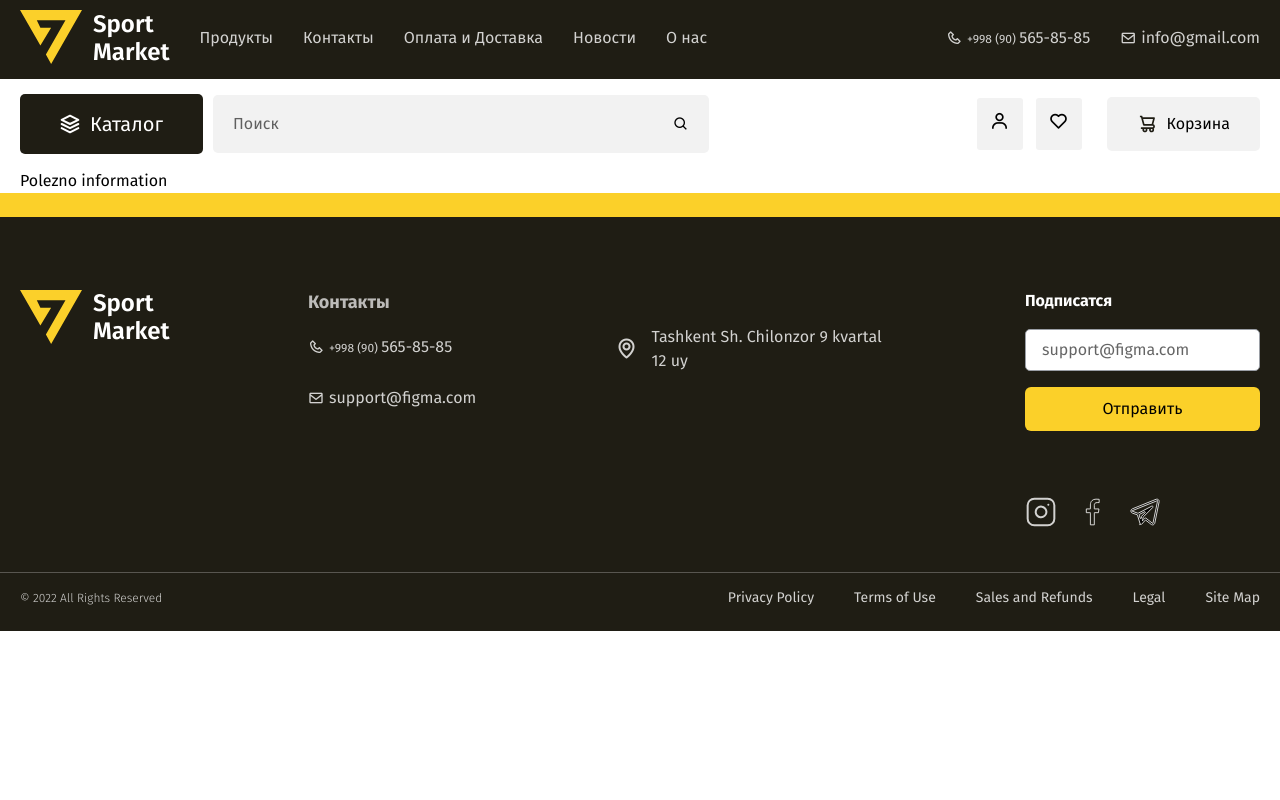
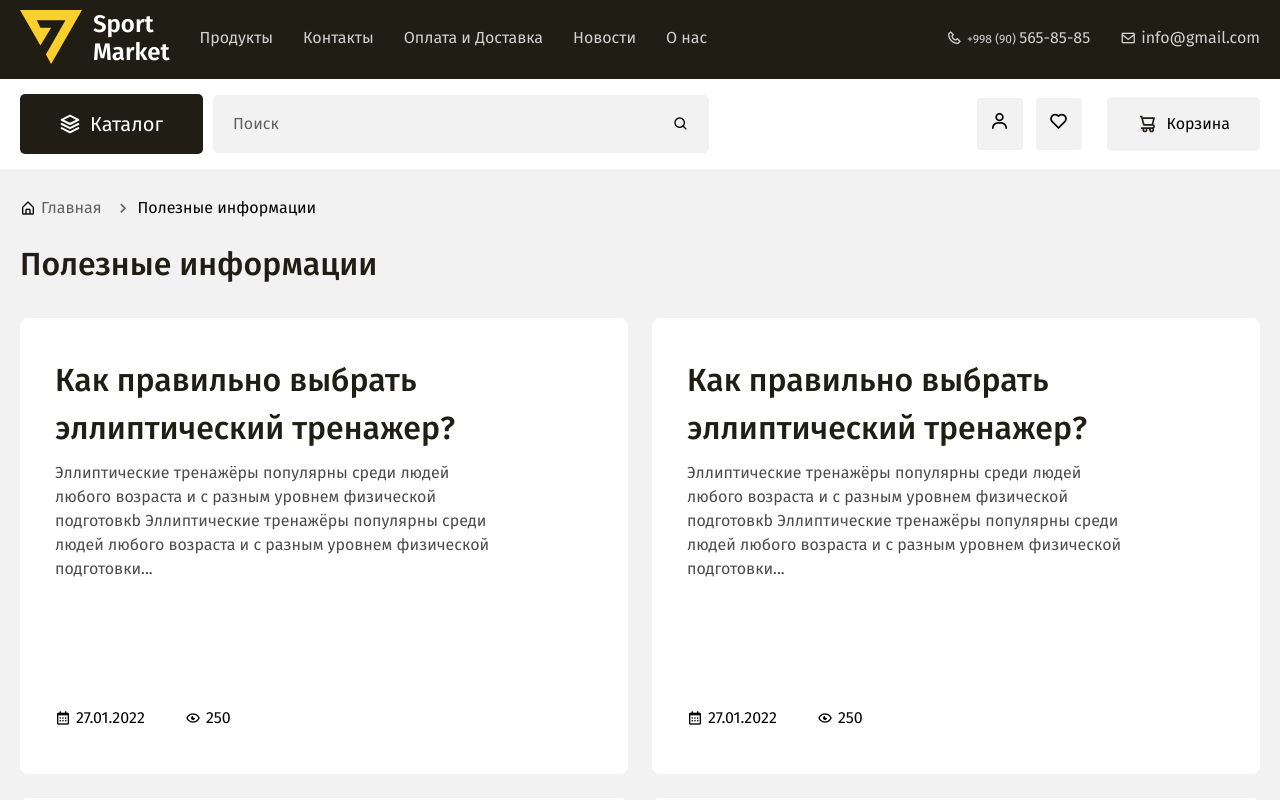
Before and after one commit to ziyodyakubov/SPORT-MARKET, a Next.js app: page /info in a window 1280 px wide. Shown: the top 800 px of the page. Built offline with nearby package versions, Linux system fonts and the light colour scheme.

Commit message:
product and info page ended

```diff
--- a/app/info/page.jsx
+++ b/app/info/page.jsx
@@ -1,10 +1,127 @@
+import HomePageNavButton from "@/components/UI/HomePageNavButton";
+import { AksiyaButsa,AksiyaGantel,AksiyaSportivka,AksiyaSumka } from "@/png";
+import { AksiyaLenta,Add } from "@/svg";
+import Image from "next/image";
 
 const page = () => {
-  return (
-    <div className="container">
-      <h1>Polezno information</h1>
-    </div>
-  )
-}
 
-export default page
+    const info = [{
+        title: "Как правильно выбрать эллиптический тренажер?",
+        desc: "Эллиптические тренажёры популярны среди людей любого возраста и с разным уровнем физической подготовкb Эллиптические тренажёры популярны среди людей любого возраста и с разным уровнем физической подготовки...",
+        data: "27.01.2022",
+        count: 250
+    }, {
+        title: "Как правильно выбрать эллиптический тренажер?",
+        desc: "Эллиптические тренажёры популярны среди людей любого возраста и с разным уровнем физической подготовкb Эллиптические тренажёры популярны среди людей любого возраста и с разным уровнем физической подготовки...",
+        data: "27.01.2022",
+        count: 250
+    }, {
+        title: "Как правильно выбрать эллиптический тренажер?",
+        desc: "Эллиптические тренажёры популярны среди людей любого возраста и с разным уровнем физической подготовкb Эллиптические тренажёры популярны среди людей любого возраста и с разным уровнем физической подготовки...",
+        data: "27.01.2022",
+        count: 250
+    }, {
+        title: "Как правильно выбрать эллиптический тренажер?",
+        desc: "Эллиптические тренажёры популярны среди людей любого возраста и с разным уровнем физической подготовкb Эллиптические тренажёры популярны среди людей любого возраста и с разным уровнем физической подготовки...",
+        data: "27.01.2022",
+        count: 250
+    }, {
+        title: "Как правильно выбрать эллиптический тренажер?",
+        desc: "Эллиптические тренажёры популярны среди людей любого возраста и с разным уровнем физической подготовкb Эллиптические тренажёры популярны среди людей любого возраста и с разным уровнем физической подготовки...",
+        data: "27.01.2022",
+        count: 250
+    }, {
+        title: "Как правильно выбрать эллиптический тренажер?",
+        desc: "Эллиптические тренажёры популярны среди людей любого возраста и с разным уровнем физической подготовкb Эллиптические тренажёры популярны среди людей любого возраста и с разным уровнем физической подготовки...",
+        data: "27.01.2022",
+        count: 250
+    }, {
+        title: "Как правильно выбрать эллиптический тренажер?",
+        desc: "Эллиптические тренажёры популярны среди людей любого возраста и с разным уровнем физической подготовкb Эллиптические тренажёры популярны среди людей любого возраста и с разным уровнем физической подготовки...",
+        data: "27.01.2022",
+        count: 250
+    }, {
+        title: "Как правильно выбрать эллиптический тренажер?",
+        desc: "Эллиптические тренажёры популярны среди людей любого возраста и с разным уровнем физической подготовкb Эллиптические тренажёры популярны среди людей любого возраста и с разным уровнем физической подготовки...",
+        data: "27.01.2022",
+        count: 250
+    }]
+
+    const images = [AksiyaButsa, AksiyaGantel, AksiyaSportivka, AksiyaSumka]
+    return (
+        <div className="bg-[#F2F2F2] pt-[27px] pb-[80px]">
+            <div className="container">
+                <div className="flex items-center gap-[11px] mb-[20px]">
+                    <HomePageNavButton />
+
+                    <div className="flex items-center gap-[5px]">
+                        <i className="bx text-[20px] text-[#000] opacity-[0.6] bx-chevron-right"></i>
+                        <h3 className="cursor-pointer text-[16px]">Полезные информации</h3>
+                    </div>
+                </div>
+
+                <h2 className="text-[32px] text-[#1F1D14] font-[500] mb-[30px]">Полезные информации</h2>
+
+                <div className="flex gap-[24px] flex-wrap items-center justify-between mb-[30px]">
+                    {
+                        info.map((item, index) => (
+                            <div key={index} className="card bg-[#Fff] rounded-[8px] w-[608px] pt-[38px] pb-[44px] pl-[35px]">
+                                <h3 className="w-[462px] text-[32px] font-[500] leading-normal text-[#1F1D14] mb-[9px]">{item.title}</h3>
+
+                                <p className="w-[454px] text-[16px] font-[400] mb-[125px] opacity-[0.7]">{item.desc}</p>
+
+
+                                <div className="flex items-center gap-[40px]">
+                                    <div className="flex items-center gap-[5px]">
+                                        <i className='bx bx-calendar text-[16px]'></i>
+                                        <h2>{item.data}</h2>
+                                    </div>
+
+                                    <div className="flex items-center gap-[5px]">
+                                        <i className='bx bx-show-alt text-[16px]' ></i>
+                                        <h2>{item.count}</h2>
+                                    </div>
+                                </div>
+                            </div>
+                        ))
+                    }
+                </div>
+
+                <button className="border-[1px] mb-[80px] hover:bg-[#FBD029] active:bg-transparent active:text-[#000] transition-all duration-300 hover:text-[#fff] border-[#FBD029] rounded-[5px] py-[15px] px-[40px] text-[20px]">Показать ещё</button>
+
+                <h2 className="text-[24px] font-[500] mb-[30px] text-[#1F1D14]">Акция</h2>
+
+                <div className="flex items-center justify-between gap-[24px]">
+                    {
+                        images.map((item, index) => (
+                            <div key={index} className="card bg-white rounded-[5px] w-[292px] pt-[25px] flex flex-col">
+                                <div className="flex items-center justify-between">
+                                    <Image src={AksiyaLenta} alt="aksiya lenta" className="relative bottom-[25px] z-10" />
+                                    <i className='bx bx-heart text-[24px] relative bottom-[100px] right-[10px] cursor-pointer'></i>
+                                </div>
+
+                                <Image className="relative left-[20px] w-[252px] h-auto mt-[-190px]" src={item} alt="krosovka" />
+
+                                <div className="title p-[20px] w-[252px] flex flex-col gap-[14px] pb-[14px]">
+                                    <h2 className="text-[20px] font-normal">Бутса Nike Mercurial Superfly 8 FG</h2>
+
+                                    <div className="flex flex-col">
+                                        <h3 className="text-[20px] text-[#FF1313] font-[700]">500 000 uzs</h3>
+                                        <small className="text-[16px] line-through text-[#1F1D14] opacity-[0.4]">750 000</small>
+                                    </div>
+                                </div>
+
+                                <button className="flex items-center gap-[6px] active:bg-[#FBD029] transition-all duration-300 hover:bg-[#fbd129b5] bg-[#FBD029] text-[20px] text-[#1F1D14] rounded-b-[5px] py-[15px] justify-center">
+                                    <Image src={Add} alt="add to korzinka" />Корзина
+                                </button>
+                            </div>
+                        ))
+                    }
+
+                </div>
+            </div>
+        </div>
+    );
+};
+
+export default page;
```
Also changed, not shown: components/UI/HomePageNavButton.jsx (line endings or trailing spaces).
